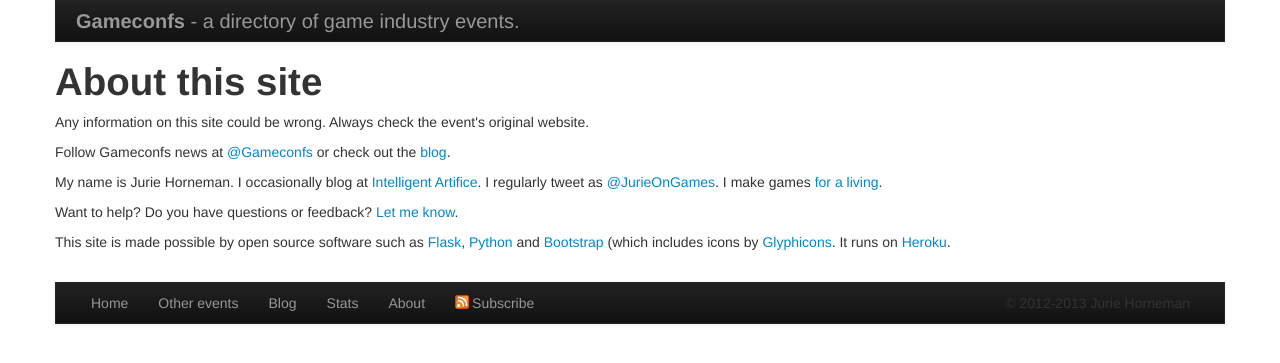
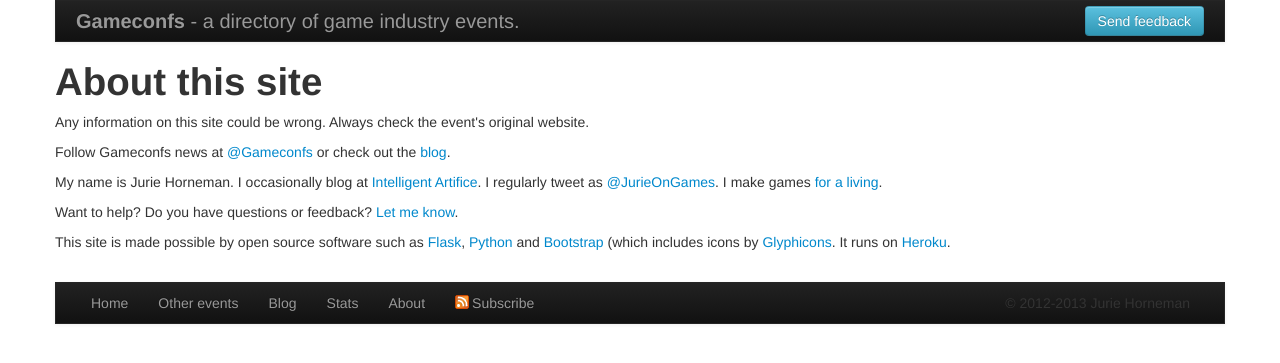
Before and after one commit to jhorneman/gameconfs, a Python web app: template gameconfs/templates/about.html in a window 1280 px wide. Shown: the top 363 px of the page. Run offline with Jinja, Linux system fonts and the light colour scheme; the template is opened without the code that fills it, so the values that code supplies are empty; some libraries are stand-ins or nearby versions.

Commit message:
Work on feedback form. Form exists: something sensible needs to be done with the feedback and the user should be thanked.

```diff
--- a/gameconfs/forms.py
+++ b/gameconfs/forms.py
@@ -1,6 +1,7 @@
 from flask.ext.wtf import Form, TextField, TextAreaField, Required, ValidationError
 from flask.ext.wtf.html5 import URLField, DateField
 from datetime import date
+
 
 class EventForm(Form):
     name = TextField('Name', validators=[Required()])
--- a/gameconfs/static/css/gameconfs.css
+++ b/gameconfs/static/css/gameconfs.css
@@ -185,8 +185,12 @@ div#place-controls i
 }
 
 /* Feed icon in footer */
-
 #feed-icon {
     margin-bottom: 4px;
     margin-right: 3px;
 }
+
+/* Feedback form */
+#feedbackForm form {
+    margin-bottom: 0px;
+}
--- a/gameconfs/templates/layout.html
+++ b/gameconfs/templates/layout.html
@@ -34,6 +34,9 @@
     <div class="navbar navbar-inverse">
       <div class="navbar-inner">
         <div class="brand"><strong>Gameconfs</strong> - a directory of game industry events.</div>
+        <div class="pull-right">
+            <a href="#feedbackForm" class="btn btn-info" data-toggle="modal">Send feedback</a>
+        </div>
       </div>
     </div>
     {% if logged_in %}
@@ -63,6 +66,22 @@
         </div>
       </div>
     </footer>
+
+    <div id="feedbackForm" class="modal hide fade" tabindex="-1">
+      <div class="modal-header">
+        <h3 id="myModalLabel">Hello</h3>
+      </div>
+      <form class="form-horizontal" method="POST" action="{{ url_for("feedback") }}">
+        <div class="modal-body">
+          <p>Is an event missing? Did you spot a mistake? Is there a feature you'd really like to see? Please let us know!</p>
+          <textarea id="feedbackText" class="input-block-level" name="feedback" placeholder="" rows="4"></textarea>
+        </div>
+        <div class="modal-footer">
+          <button type="submit" class="btn btn-primary">Save</button>
+          <a class="btn" data-dismiss="modal" href="/">Cancel</a>
+        </div>
+      </form>
+    </div>
   </div>
   <script src="//ajax.googleapis.com/ajax/libs/jquery/1.7.2/jquery.min.js" type="text/javascript"></script>
   <script src="{{ url_for('static', filename='js/bootstrap.js') }}" type="text/javascript"></script>
--- a/gameconfs/views.py
+++ b/gameconfs/views.py
@@ -340,6 +340,11 @@ def recent_feed():
     return feed.get_response()
 
 
+@app.route('/feedback', methods=("POST",))
+def feedback():
+    return request.form['feedback']
+
+
 @app.route('/about')
 def about():
     return render_template('about.html')
```
